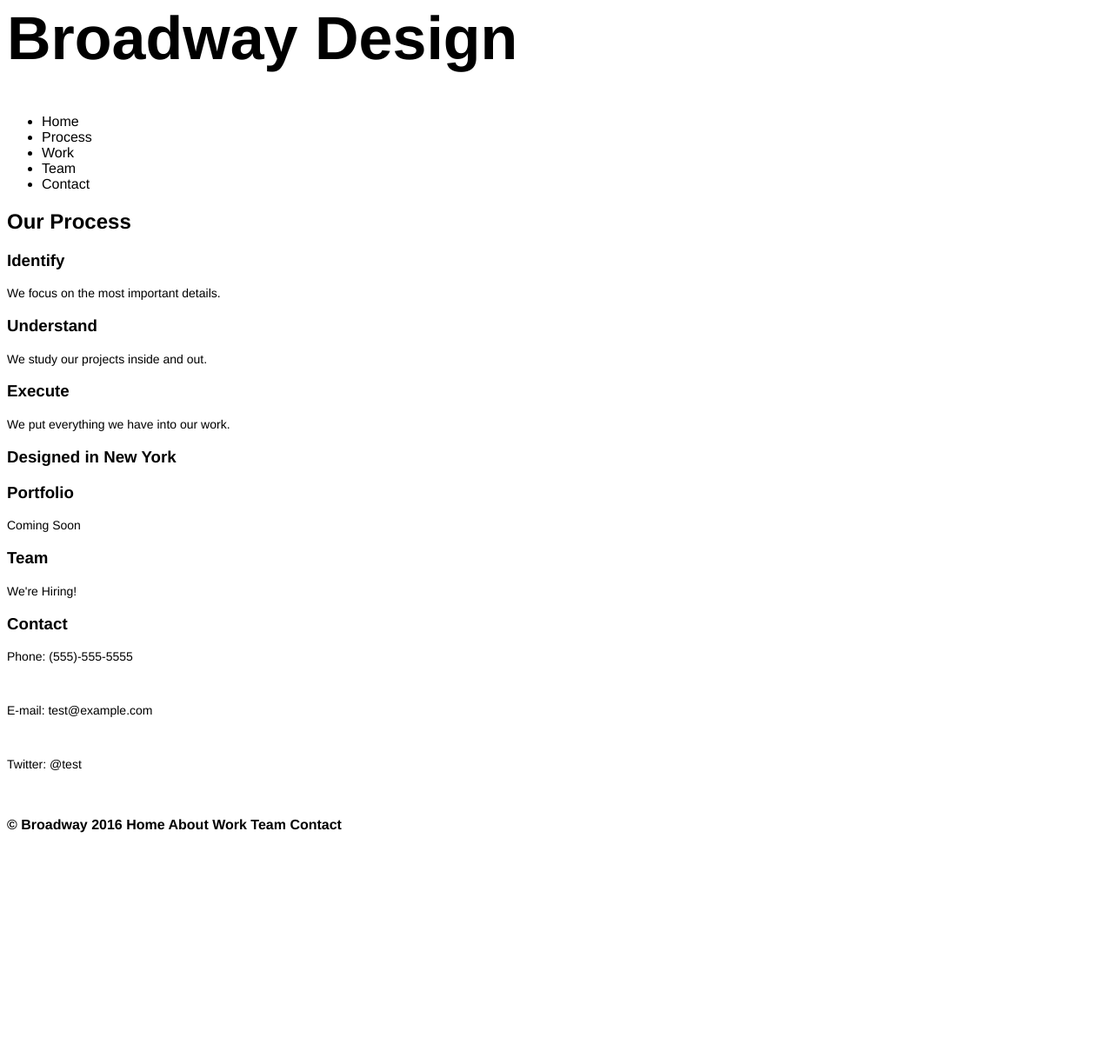
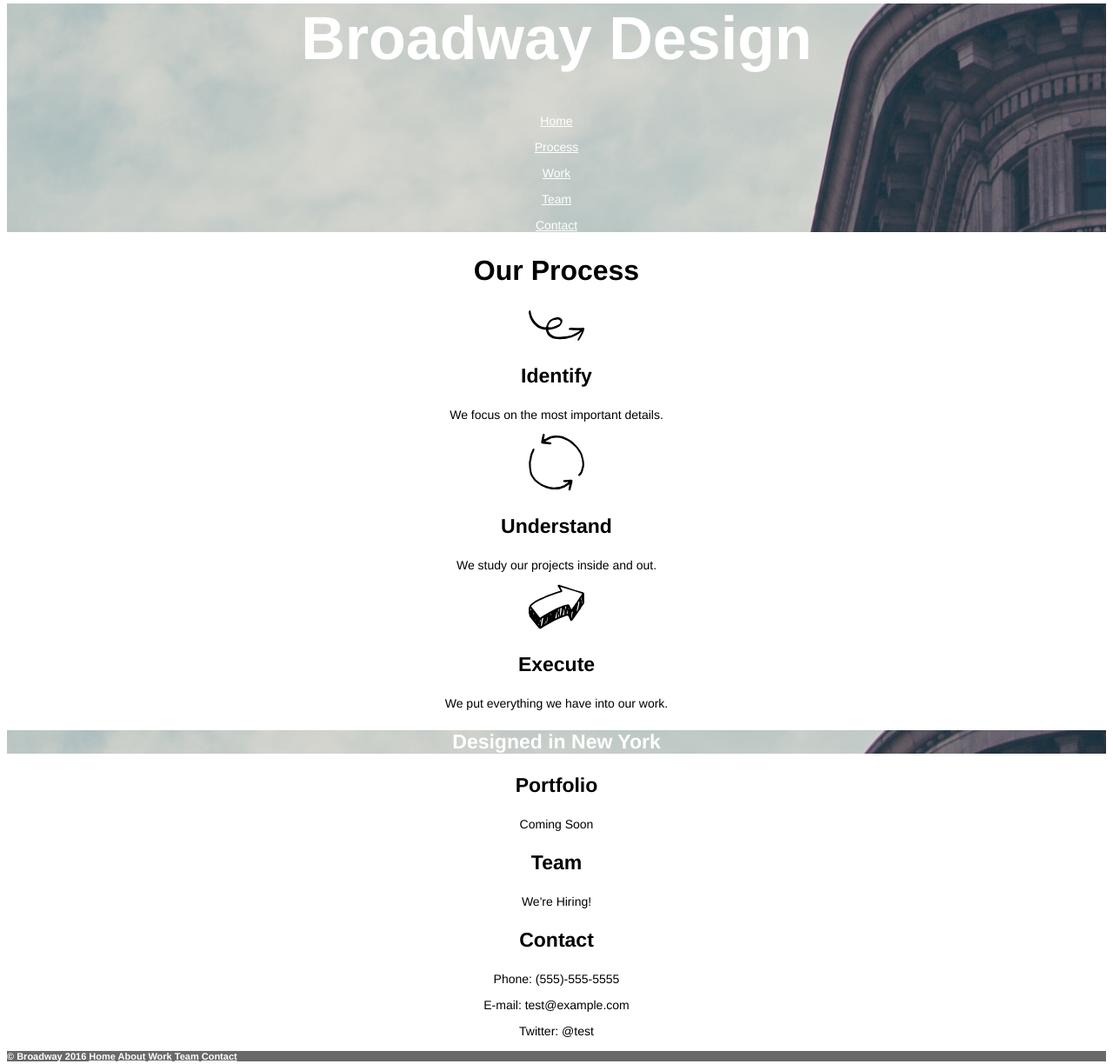
Before and after one commit to gorgasmatt/broadway, a plain HTML site: page index.html in a window 1280 px wide. Shown: the part 43-1267 px from the top of the page at 87% size. Before the commit the page ends 1023 px from the top, so only its background shows below. Drawn offline with Linux system fonts and the light colour scheme.

Commit message:
Add more html, css, image content.

```diff
--- a/index.html
+++ b/index.html
@@ -6,33 +6,38 @@
     <link href="./resources/css/style.css" type="text/css" rel="stylesheet">
   </head>
   <body>
+    <div id="mainbanner">
     <h1>Broadway Design</h1>
-      <ul>
-        <li>Home</li>
-        <li>Process</li>
-        <li>Work</li>
-        <li>Team</li>
-        <li>Contact</li>
-      </ul>
+      <div id="topnavigation">
+        <p><a href="" style="color: white;">Home</a></p>
+        <p><a href="" style="color: white;">Process</a></p>
+        <p><a href="" style="color: white;">Work</a></p>
+        <p><a href="" style="color: white;">Team</a></p>
+        <p><a href="" style="color: white;">Contact</a></p>
+      </div>
+    </div>
       <h2>Our Process</h2>
+      <img src="./resources/images/identify.svg" alt="twisted arrow">
         <h3>Identify</h3>
           <p>We focus on the most important details.</p>
+      <img src="./resources/images/understand.svg" alt="arrows forming a continuous circle">
         <h3>Understand</h3>
           <p>We study our projects inside and out.</p>
+        <img src="./resources/images/execute.svg" alt="3d arrow">
         <h3>Execute</h3>
           <p>We put everything we have into our work.</p>
+      <div id="midbanner">
         <h3>Designed in New York</h3>
+      </div>
         <h3>Portfolio</h3>
           <p>Coming Soon</p>
         <h3>Team</h3>
           <p>We're Hiring!</p>
         <h3>Contact</h3>
           <p>Phone: (555)-555-5555</p>
-         <br>
           <p>E-mail: test@example.com</p>
-         <br>
           <p>Twitter: @test</p>
-         <br>
-            <h4>&copy; Broadway 2016 <span>Home</span> <span>About</span> <span>Work</span> <span>Team</span> <span>Contact</span></h4>
+
+            <h4 id="copyright">&copy; Broadway 2016 <span><a href="" style="color: white;">Home</a></span> <span><a href="" style="color: white;">About</a></span> <span><a href="" style="color: white;">Work</a></span> <span><a href="" style="color: white;">Team</a></span> <span><a href="" style="color: white;">Contact</a></span></h4>
   </body>
 </html>
--- a/resources/css/style.css
+++ b/resources/css/style.css
@@ -1,9 +1,39 @@
 body {
   font-family: Helvetica;
+  text-align: center;
 }
 h1 {
   font-size: 70px;
+  font-weight: bold;
+}
+h2 {
+  font-size: 32px;
+  font-weight: bold;
+}
+h3 {
+  font-size: 23px;
+  font-weight: bold;
 }
 p {
   font-size: 14px;
 }
+#mainbanner {
+  background-image: url("../images/the-flatiron-building.png");
+  color: white;
+
+}
+#topnavigation {
+  font-size: 18px;
+}
+#midbanner {
+  background-image: url("../images/the-flatiron-building.png");
+  color: white;
+}
+h4 {
+  color: white;
+  font-size: 11px;
+  background-color: dimgray;
+}
+#copyright {
+  text-align: left;
+}
```
